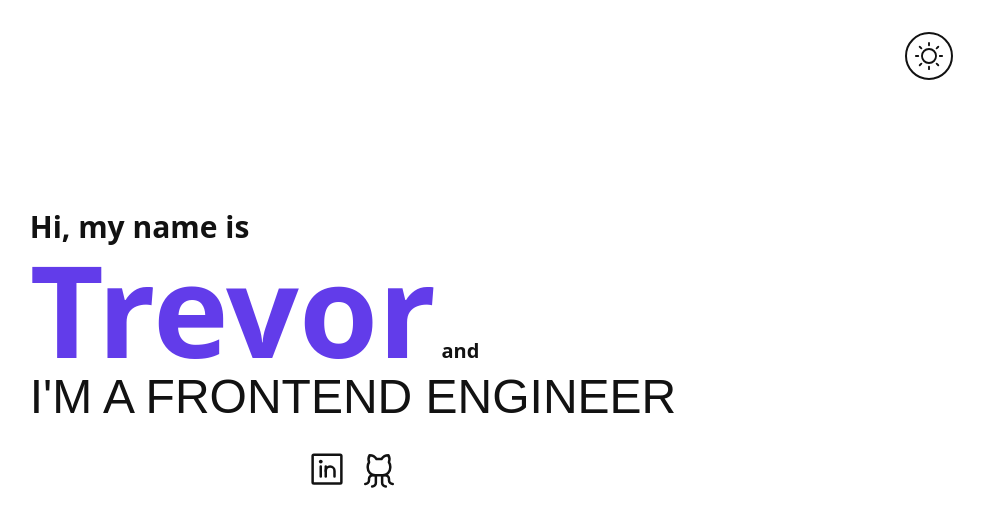
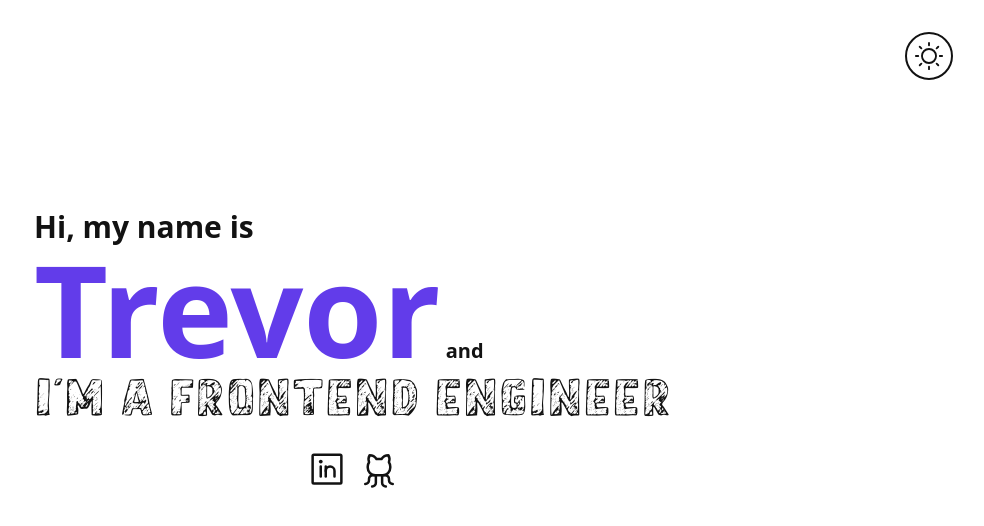
Before and after one commit to TrevorLeeman/trevorleeman.com, a Next.js app: page / in a window 1280 px wide. Shown: the top 526 px of the page, without its empty margins (287-1271 px from the left). Built offline with nearby package versions, Linux system fonts and the light colour scheme.

Commit message:
Update font-face syntax

```diff
--- a/src/styles/globals.css
+++ b/src/styles/globals.css
@@ -9,7 +9,7 @@
 @layer base {
   @font-face {
     font-family: "Letter Sketch";
-    src: font-url("/fonts/Letter_Sketch.ttf") format("truetype");
+    src: url("/fonts/Letter_Sketch.ttf") format("truetype");
     font-style: normal;
     font-weight: 400;
     font-display: swap;
```
